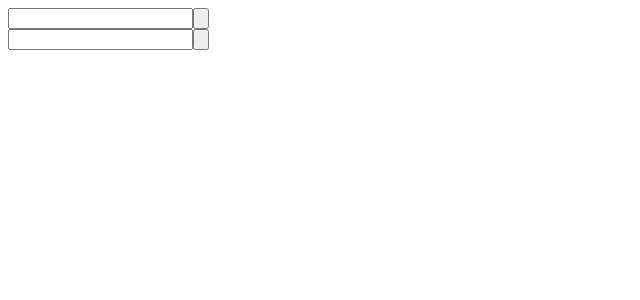
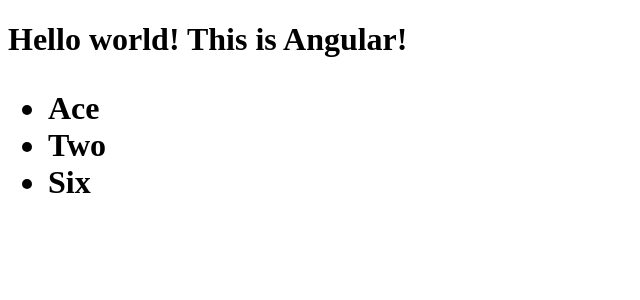
Before and after one commit to simonsimon9/HW09_Angular_Basics, an Angular app: page / in a window 1280 px wide. Shown: the top 300 px of the page, without its empty margins (0-640 px from the left). Built offline with nearby package versions, Linux system fonts and the light colour scheme.

Commit message:
ngIf to display element

```diff
--- a/src/app/app.component.ts
+++ b/src/app/app.component.ts
@@ -8,28 +8,29 @@
 //A. Decorator
 @Component({
   selector: 'app-root', //C. Service
-  template: `<input [(ngModel)]="myinput">
-  <input type='button' (click)=doSomething(myinput) >
-  {{myoutput}}
-  {{myinput}} <br/>
-
-  <input [(ngModel)]="myinput1">
-<input type='button' (click)=doSomething1(myinput1)>
-{{myoutput1}}`
+  template: `<h1>Hello world! {{title}} <br/>
+  <!-- Show cards in unordered list. -->
+  <ul><li *ngFor="let card of cards" (click)="onSelect(card)">
+  {{card.cardVal}}</li>
+  </ul>
+  <div *ngIf="selectedCard">
+  <h2>{{selectedCard.cardVal}} **</h2>
+  <input [(ngModel)]="selectedCard.cardVal" placeholder="name"/>
+  </div>
+  `
 
 })
 export class AppComponent {
-  myinput = '';
-  myinput1 = '';
-  myoutput = '';
-  myoutput1='';
-  doSomething(someContent : any) {
-    alert(someContent);
-    this.myoutput = someContent;
-  }
-
-  doSomething1(someContent: any){
-    alert(someContent);
-    this.myoutput1 = someContent;
+  title = 'This is Angular!';
+  // Include card data in class.
+  cards:PlayingCard[] = [
+  { cardVal:"Ace", suit:"Spades"},
+  { cardVal:"Two", suit:"Clubs" },
+  { cardVal:"Six", suit:"Hearts"},
+  ];
+  selectedCard!: PlayingCard;
+  onSelect(card: PlayingCard) {
+     alert(card.suit);
+     this.selectedCard = card;
   }
   }
```
